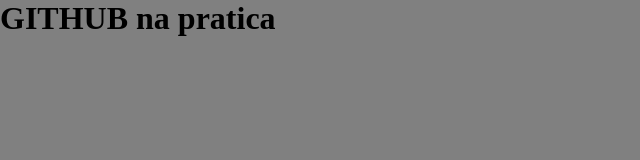
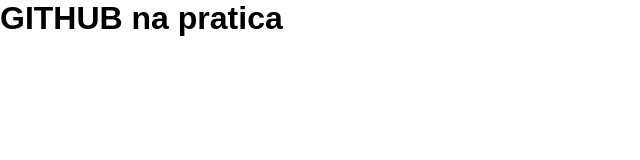
Before and after one commit to opaullomcl/git_vscode_github, a plain HTML site: page index.html in a window 1280 px wide. Shown: the whole page, without its empty margins (0-640 px from the left). Drawn offline with Linux system fonts and the light colour scheme.

Commit message:
Update style.css

```diff
--- a/style.css
+++ b/style.css
@@ -4,5 +4,6 @@
 }
 
 body{
-    background-color: gray;
+    background-color: rgb ( 113 , 110 , 164 );
+    font-family: arial
 }
```
